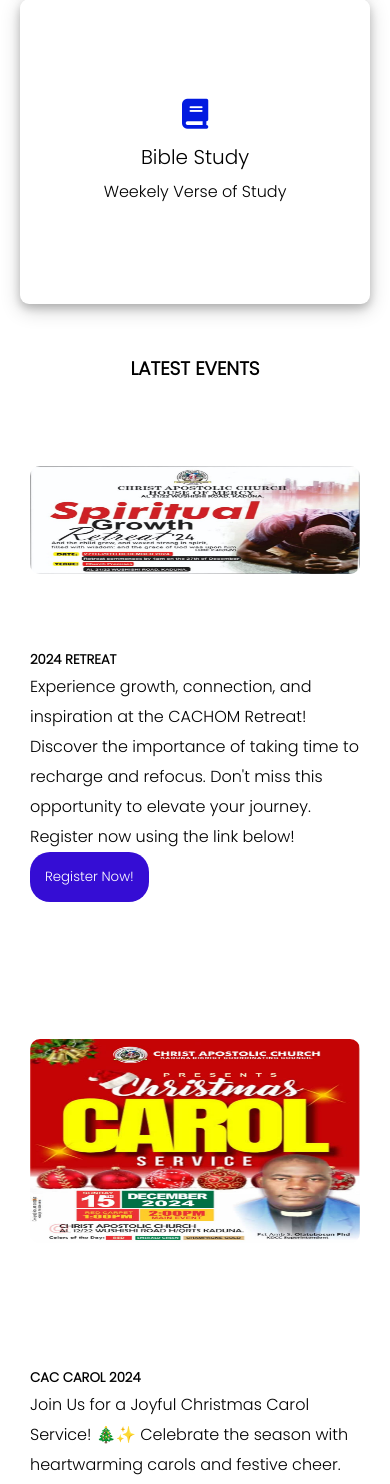
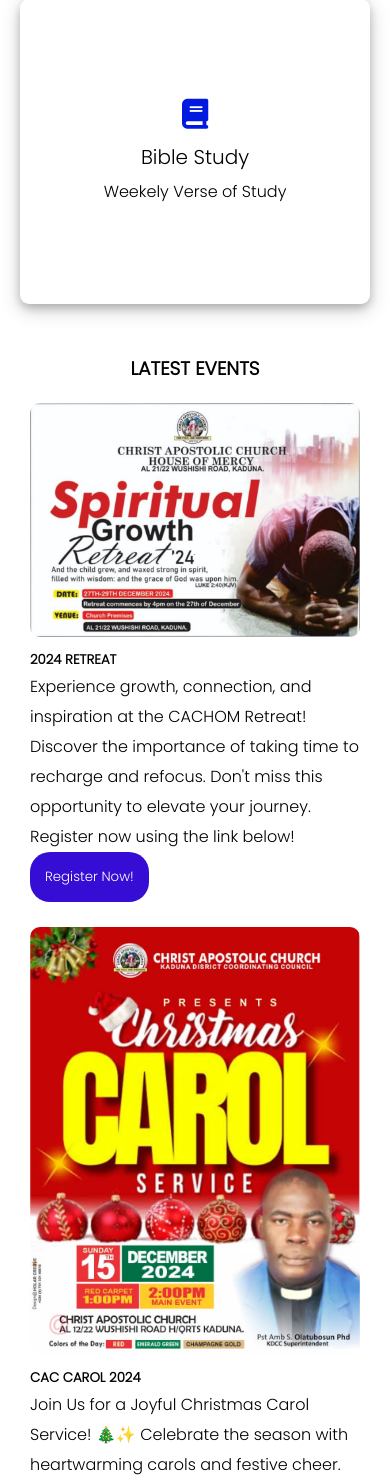
Before and after one commit to Atmosphere0102/cachom, a PHP site: page / in a window 390 px wide. Shown: the part 1569-3053 px from the top of the page. Run offline with PHP 8.4, Linux system fonts and the light colour scheme.

Commit message:
Update styles.css

```diff
--- a/styles.css
+++ b/styles.css
@@ -583,7 +583,7 @@
     .container-2 img,
     .container-3 img,
     .container-4 img{
-        height: 50%;
+        height: 100%;
         width:100%;
         border-radius: 20px;
         padding: 10px;
```
